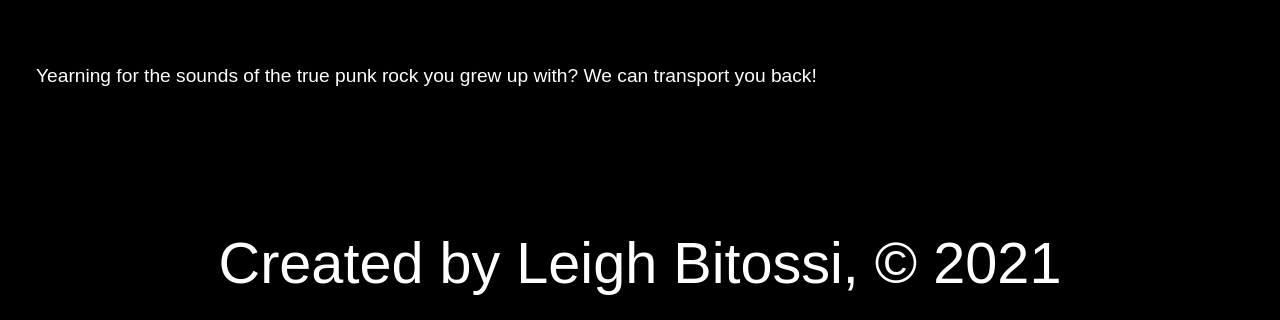
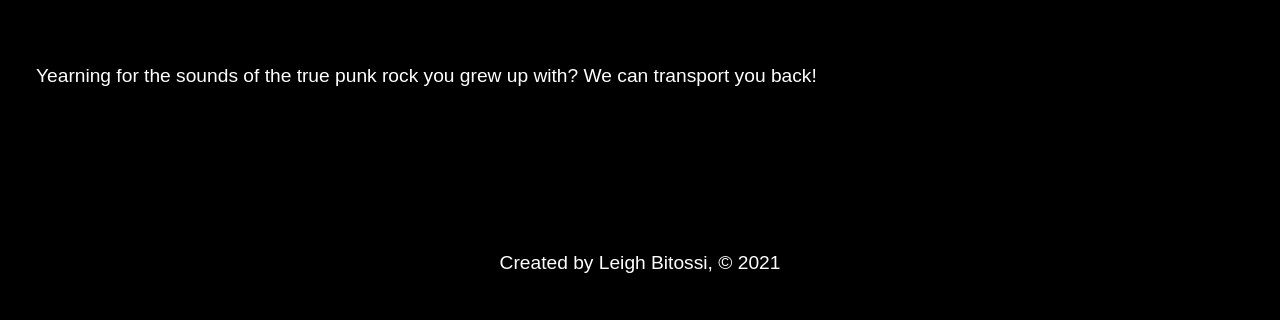
Before and after one commit to LIQBit/gatsby-blog-site, a Gatsby site: page /about in a window 1280 px wide. Shown: the part 622-942 px from the top of the page. Built offline with nearby package versions, Linux system fonts and the light colour scheme; Gatsby itself is replaced by a stand-in of ours; a web font is replaced by a local one.

Commit message:
update: footer styling

```diff
--- a/src/components/footer.module.scss
+++ b/src/components/footer.module.scss
@@ -2,6 +2,9 @@
     display: flex;
     justify-content: center;
     margin-top: 3rem;
+    p {
+        font-size: 1.5vw;
+    }
     a {
         text-decoration: none;
         color: #ffffff;
```
